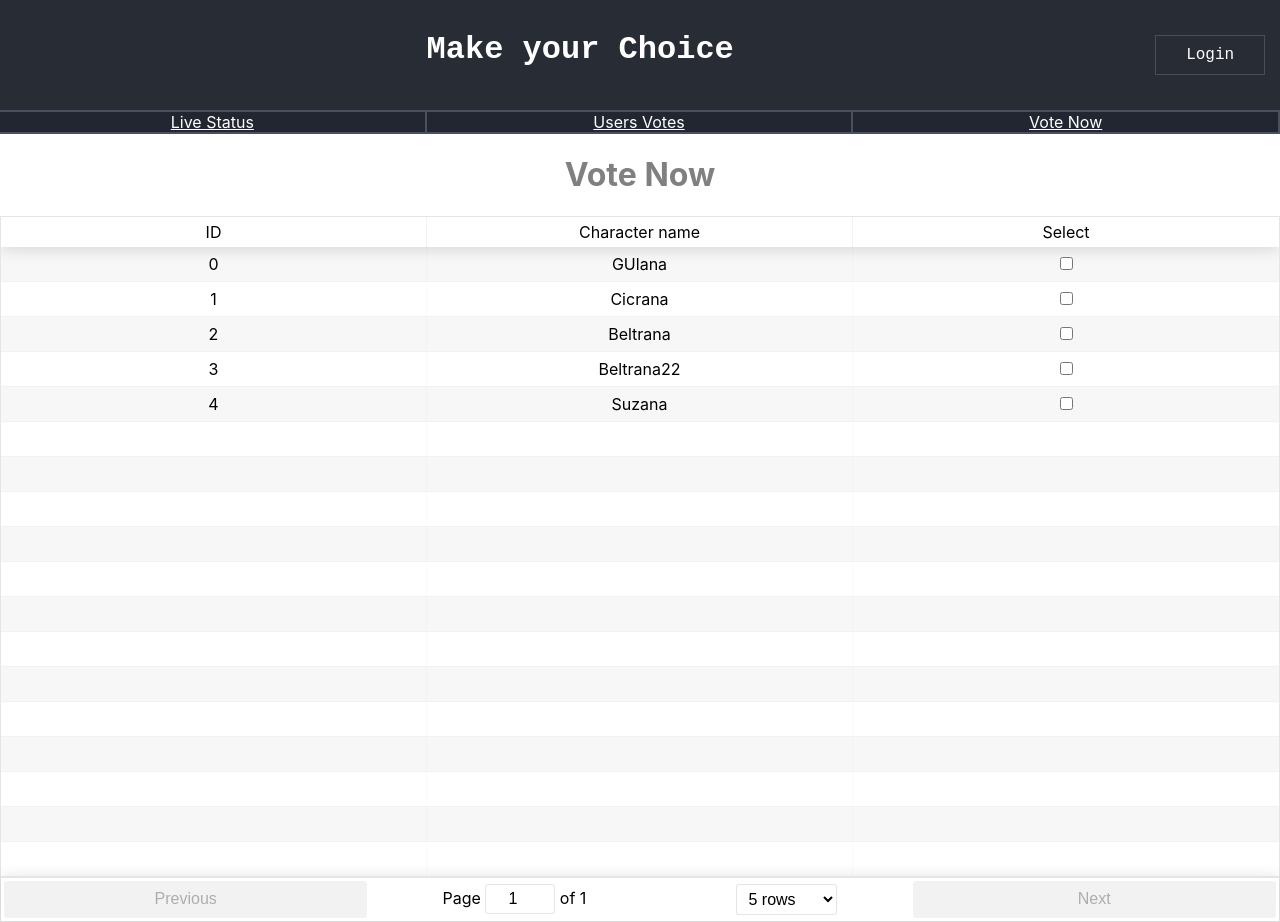
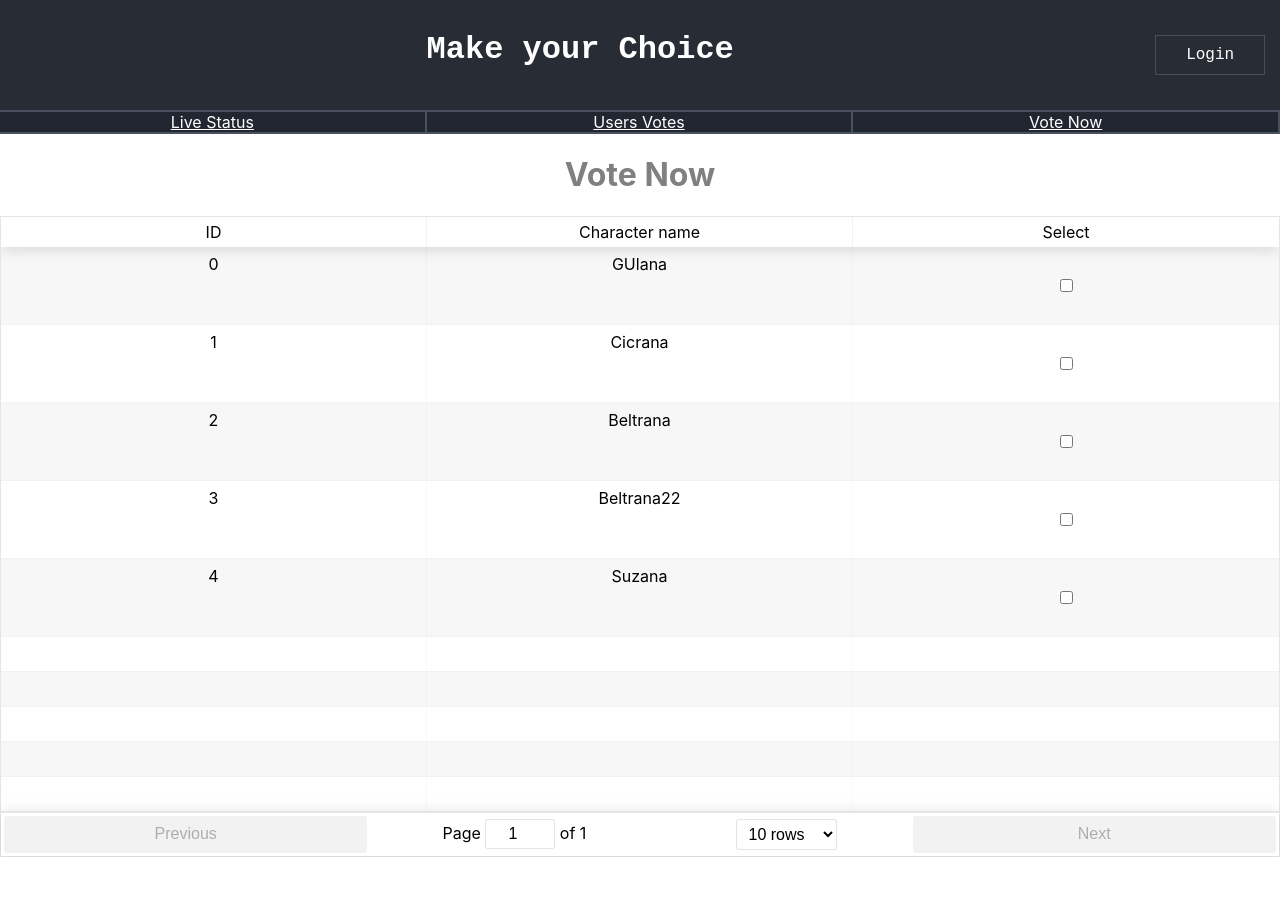
Before and after one commit to nicholasks/make-your-choice, a React (Create React App) app: page /vote in a window 1280 px wide. After the commit the page ends 857 px from the top, so only its background shows below. Built offline with nearby package versions, Linux system fonts and the light colour scheme.

Commit message:
Wrapped on the class.

```diff
--- a/src/components/Vote/index.js
+++ b/src/components/Vote/index.js
@@ -1,80 +1,74 @@
 import React, { Component } from 'react';
 import ReactTable from "react-table";
+import update from 'react-addons-update';
 import 'react-table/react-table.css'
 
+import styles from './styles';
+
 class Vote extends Component {
+  state = {
+    columns: [
+      {
+        Header: 'ID',
+        accessor: 'id' // String-based value accessors!
+      },
+      {
+        Header: 'Character name',
+        accessor: 'character' // String-based value accessors!
+      },
+      {
+        Header: 'Select',
+        accessor: 'selected',
+      }
+    ],
+
+    data: [
+      {
+        id: '0',
+        character: 'GUlana'
+      },
+      {
+        id: '1',
+        character: 'Cicrana'
+      },
+      {
+        id: '2',
+        character: 'Beltrana'
+      },
+      {
+        id: '3',
+        character: 'Beltrana22'
+      },
+      {
+        id: '4',
+        character: 'Suzana'
+      }
+    ]
+  }
+
+  addOrRm = (ev) => {
+    console.log(ev.target.id);
+  }
+
+  addCheckBox = () => {
+    for (var i in this.state.data) {
+      var botao = <input id={this.state.data[i].id} type='checkbox' onChange={(ev) => {this.addOrRm(ev)}} style={styles.inpStyle}></input>;
+      this.state.data[i].selected = botao;
+    }
+  }
+
   render() {
     return(
       <React.Fragment>
-        <h1 style={h1Style}>Vote Now</h1>
-        <ReactTable className='-striped' sortable={false} style={tableStyle} data={data} columns={columns} pageSize={'18'}/>
+        {this.addCheckBox()}
+        <h1 style={styles.h1Style}>Vote Now</h1>
+        <ReactTable className='-striped' sortable={false} style={styles.tableStyle} data={this.state.data} columns={this.state.columns} pageSize={'10'}/>
       </React.Fragment>
     )
   }
 }
 
-var selected = []
-
-const tableStyle = {
-  textAlign: 'center',
-  textOverflow: 'ellipsis',
-}
-
-const h1Style = {
-  textAlign: 'center',
-  color: 'grey'
-}
-
 var d = new Date();
 var dattt = d.toISOString();
 
-const data = [
-  {
-    id: '0',
-    character: 'GUlana',
-    selected: <input type='checkbox' style={inpStyle}></input>
-  },
-  {
-    id: '1',
-    character: 'Cicrana',
-    selected: <input type='checkbox' style={inpStyle}></input>
-  },
-  {
-    id: '2',
-    character: 'Beltrana',
-    selected: <input type='checkbox' style={inpStyle}></input>
-  },
-  {
-    id: '3',
-    character: 'Beltrana22',
-    selected: <input type='checkbox' style={inpStyle}></input>
-  },
-  {
-    id: '4',
-    character: 'Suzana',
-    selected: <input type='checkbox' onChange={(ev) => {console.log(ev);}}style={inpStyle}></input>
-  }
-]
-
-const columns = [
-  {
-    Header: 'ID',
-    accessor: 'id' // String-based value accessors!
-  },
-  {
-    Header: 'Character name',
-    accessor: 'character' // String-based value accessors!
-  },
-  {
-    Header: 'Select',
-    accessor: 'selected',
-  }
-]
-
-const inpStyle = {
-  margin: '25px',
-  border: '10px',
-  type: 'checkbox'
-}
-
 export default Vote;
--- /dev/null
+++ b/src/components/Vote/styles.js
@@ -0,0 +1,17 @@
+const styles = {
+  tableStyle: {
+    textAlign: 'center',
+    textOverflow: 'ellipsis',
+  },
+  h1Style :{
+    textAlign: 'center',
+    color: 'grey'
+  },
+  inpStyle:{
+   margin: '25px',
+   border: '10px',
+   type: 'checkbox'
+ }
+}
+
+export default styles;
```
